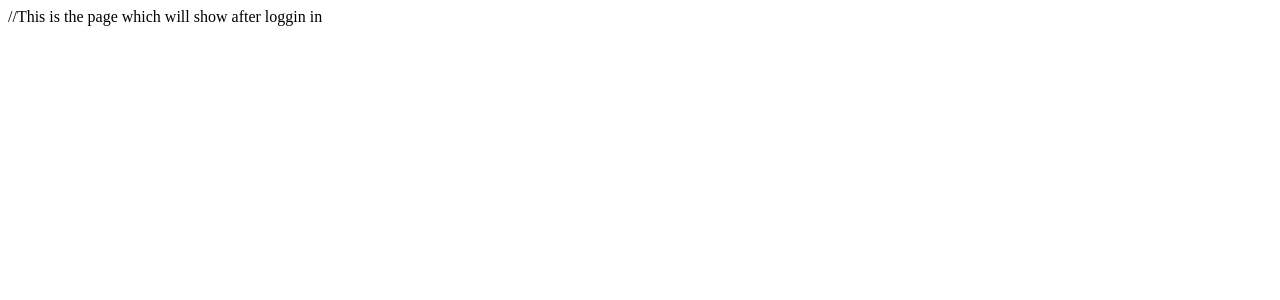
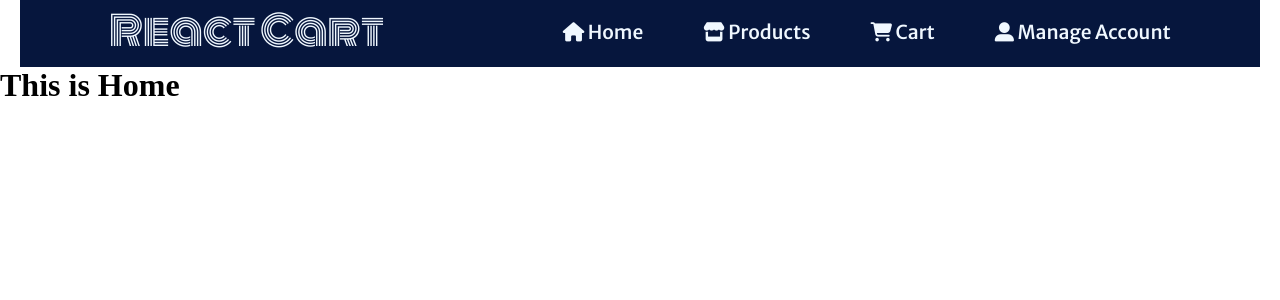
Before and after one commit to vipulxd/react-cart, a React (Create React App) app: page / in a window 1280 px wide. Shown: the top 300 px of the page. Built offline with nearby package versions, Linux system fonts and the light colour scheme.

Commit message:
Added Navbar

```diff
--- a/public/index.html
+++ b/public/index.html
@@ -5,12 +5,10 @@
 
     <meta name="viewport" content="width=device-width, initial-scale=1" />
     <meta name="theme-color" content="#000000" />
-
+    <script src="https://kit.fontawesome.com/85053238b0.js" crossorigin="anonymous"></script>
     <title>ReactCart</title>
   </head>
   <body>
-
     <div id="root"></div>
-
   </body>
 </html>
--- a/src/App.js
+++ b/src/App.js
@@ -3,15 +3,25 @@ import Home from "./pages/Home";
 import Cart from "./pages/Cart";
 import Product from "./pages/Product";
 import {BrowserRouter as Router, Link, Route, Switch} from "react-router-dom";
+import Navbar from "./pages/Home Components/Navbar";
 function App() {
   return (
     <Router>
+      <Navbar/>
       <Switch>
-        <Route path="/" exact component={Home} />
-        <Route path="/product/:prod_id" exact component={Product} />
-        <Route path="/Cart" exact component={Cart} />
+        <Route path="/" exact>
+          <Home/>
+        </Route>
+        <Route path="/cart" exact>
+          <Cart/>
+        </Route>
+        <Route path="/product" exact>
+          <Product/>
+        </Route>
+
       </Switch>
     </Router>
+
   );
 }
 
--- a/src/pages/Cart.js
+++ b/src/pages/Cart.js
@@ -1,7 +1,11 @@
 import React from "react";
-
+import Navbar from "./Home Components/Navbar";
 function Cart() {
-  return <div>cart with stripe js implementation </div>;
+  return(
+    <div>
+     <h1>This is cart page</h1>
+    </div>
+  )
 }
 
 export default Cart;
--- /dev/null
+++ b/src/pages/Home Components/Navbar.js
@@ -0,0 +1,26 @@
+import React from 'react';
+import { Link } from 'react-router-dom';
+import '../../styles/navbar.css'
+const Navbar = () => {
+    return (
+        <div className="navbar">
+            <h2 className="navbar-logo">React Cart</h2>
+            <ul className="navbar-links">
+                <Link to="/" className="home">
+                    <li className="link-li"><i class="fas fa-home"></i> Home</li>
+                </Link>
+                <Link to="/product" className="product">
+                    <li className="link-li"><i class="fas fa-store"></i> Products</li>
+                </Link>
+                <Link to="/cart" className="cart">
+                    <li className="link-li"><i class="fas fa-shopping-cart"></i> Cart</li>
+                </Link>
+                <Link to="/" className="account">
+                    <li className="link-li"><i class="fas fa-user-alt"></i> Manage Account</li>
+                </Link>
+            </ul>
+        </div>
+     );
+}
+
+export default Navbar;
--- a/src/pages/Home.js
+++ b/src/pages/Home.js
@@ -1,7 +1,11 @@
 import React from "react";
 
 function Home() {
-  return <div>//This is the page which will show after loggin in</div>;
+  return(
+    <div>
+      <h1>This is Home</h1>
+    </div>
+  );
 }
 
 export default Home;
--- a/src/pages/Product.js
+++ b/src/pages/Product.js
@@ -1,7 +1,11 @@
 import React from "react";
 
 function Product() {
-  return <div>With the product id inside the url</div>;
+  return (
+    <div>
+      <h1>This is product page.</h1>
+    </div>
+  );
 }
 
 export default Product;
--- /dev/null
+++ b/src/styles/navbar.css
@@ -0,0 +1,53 @@
+/* primary color : #06163d */
+/* secondary color : #5e1a01 */
+/* font-family: 'Merriweather Sans', sans-serif; */
+
+@import url('https://fonts.googleapis.com/css2?family=Merriweather+Sans:wght@500&family=Monoton&display=swap');
+*{
+    box-sizing: border-box;
+    padding: 0;
+    margin: 0;
+}
+.navbar{
+    display: flex;
+    justify-content: space-around;
+    margin: 0px 20px;
+    background-color:  #06163d;
+}
+.navbar-logo{
+    margin: 0px 20px;
+    padding:0px 20px;
+    font-size: 2.5em;
+    font-family: 'Monoton', cursive;
+    color:  aliceblue;
+    font-weight: 400;
+    cursor: pointer;
+}
+.navbar-links{
+    justify-self: right;
+    margin: 10px;
+}
+.navbar-links li{
+    display: inline-block;
+    margin: 0px 20px;
+    font-size: 1.2em;
+    font-family: 'Merriweather Sans', sans-serif;
+    color: aliceblue;
+}
+.fa-solid{
+    color: aliceblue;
+}
+.link-li{
+   padding : 10px;
+}
+
+.link-li:after {
+    display:block;
+    content: '';
+    border-top: 3px solid aliceblue;
+    transform: scaleX(0);
+    transition: transform 600ms ease-in-out
+}
+.link-li:hover:after {
+    transform: scaleX(1);
+}
```
Also changed, not shown: 1 other file (tests, documents, lock files or other folders).
